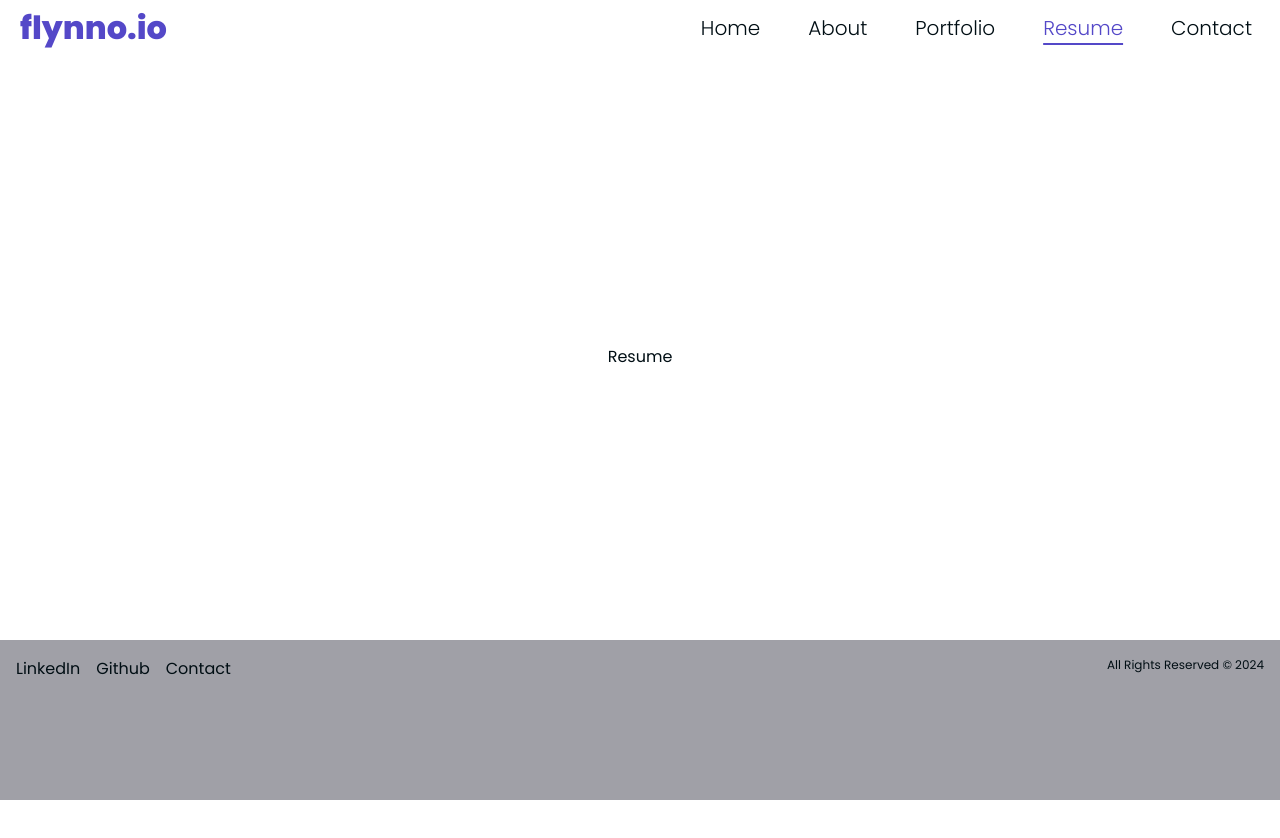
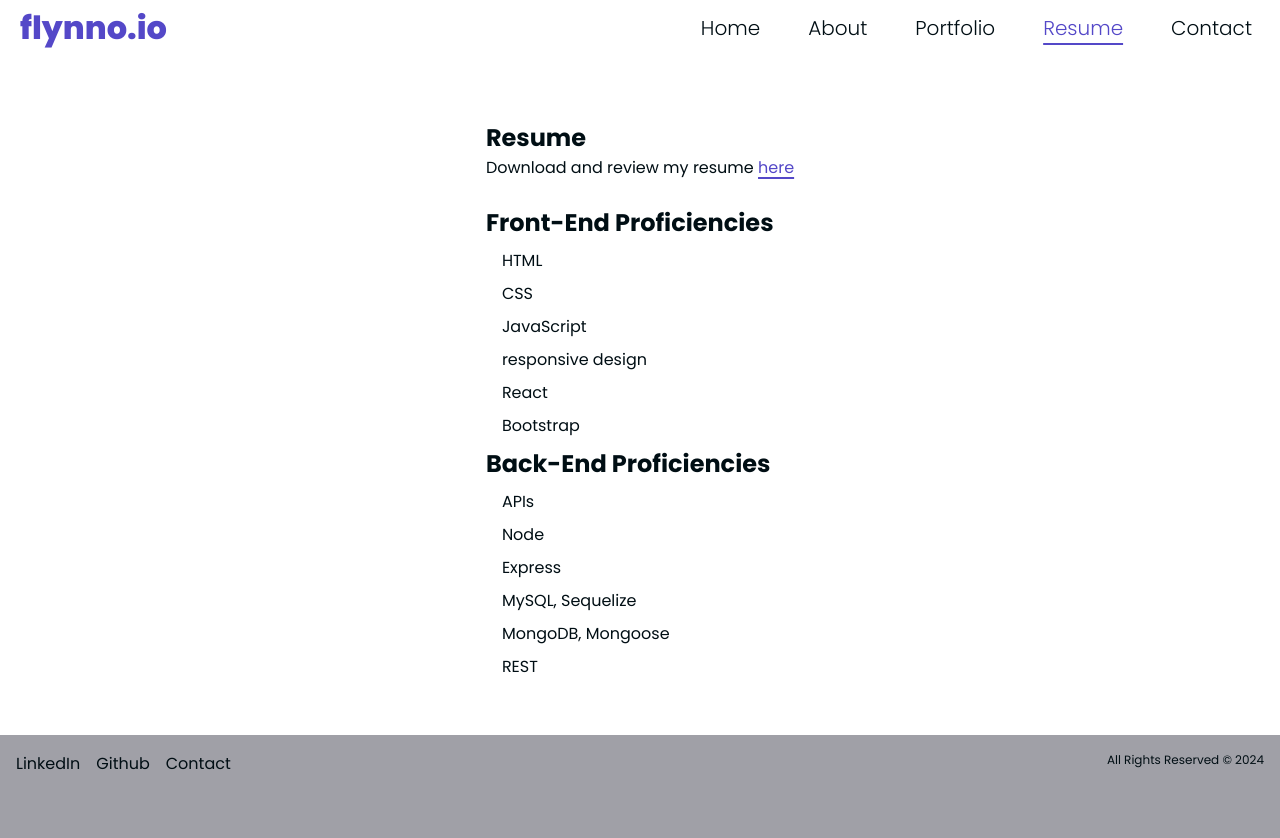
Before and after one commit to flynno-io/my-portfolio, a React (Vite) app: page /resume in a window 1280 px wide. Shown: the top 838 px of the page. Before the commit the page ends 800 px from the top, so only its background shows below. Built offline with nearby package versions, Linux system fonts and the light colour scheme; a web font is replaced by a local one.

Commit message:
added content to Resume page

```diff
--- a/src/pages/Contact.jsx
+++ b/src/pages/Contact.jsx
@@ -50,7 +50,6 @@ const Contact = () => {
 	const styles = {
 		section: {
 			padding: "2rem",
-			backgroundColor: "var(--light-gray)",
 			borderRadius: "5px",
 			boxShadow: "0 0 10px 0 rgba(0, 0, 0, 0.2)",
 			maxWidth: "600px",
--- a/src/pages/Resume.jsx
+++ b/src/pages/Resume.jsx
@@ -1,6 +1,60 @@
 const Resume = () => {
+
+  // component styles
+  const styles = {
+    section: {
+      display: "flex",
+      flexDirection: "column",
+      padding: "2rem",
+      maxWidth: "600px",
+      minWidth: "300px",
+      margin: "1rem",
+    },
+    h2: {
+      fontSize: "2rem",
+    },
+    ul: {
+      listStyle: "none",
+      padding: "0",
+    },
+    li: {
+      margin: "0.5rem 0 0.5rem 1rem",
+    },
+    link: {
+      textDecoration: "underline",
+      textDecorationColor: "var(--iris-blue)",
+      color: "var(--iris-blue)",
+      textUnderlineOffset: "0.25rem",
+      textDecorationThickness: "2px",
+      width: "fit-content",
+      cursor: "pointer",
+    }
+  }
+
   return (
-    <div>Resume</div>
+    <section style={styles.section}>
+      <h1>Resume</h1>
+      <p>Download and review my resume <a style={styles.link} href="#">here</a></p>
+      <br/>
+      <h2>Front-End Proficiencies</h2>
+      <ul style={styles.ul}>
+        <li style={styles.li}>HTML</li>
+        <li style={styles.li}>CSS</li>
+        <li style={styles.li}>JavaScript</li>
+        <li style={styles.li}>responsive design</li>
+        <li style={styles.li}>React</li>
+        <li style={styles.li}>Bootstrap</li>
+      </ul>
+      <h2>Back-End Proficiencies</h2>
+      <ul style={styles.ul}>
+        <li style={styles.li}>APIs</li>
+        <li style={styles.li}>Node</li>
+        <li style={styles.li}>Express</li>
+        <li style={styles.li}>MySQL, Sequelize</li>
+        <li style={styles.li}>MongoDB, Mongoose</li>
+        <li style={styles.li}>REST</li>
+      </ul>
+    </section>
   )
 }
 
```
